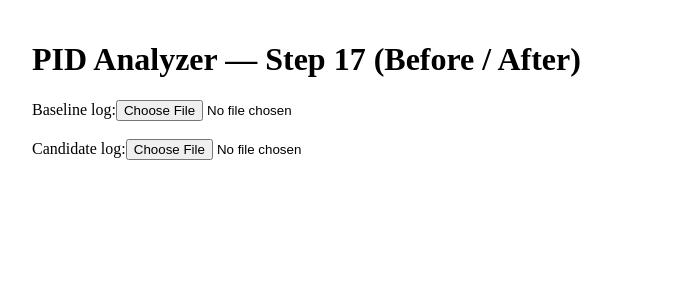
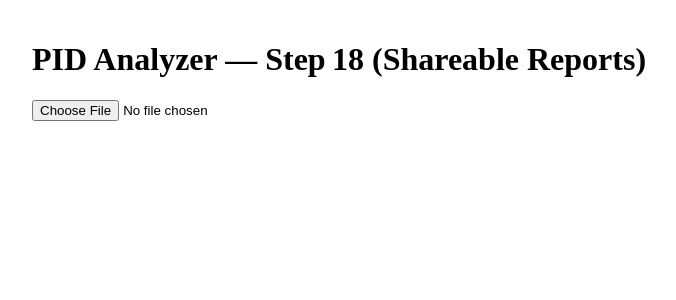
Before and after one commit to srul/inav-pid-analyzer, a React (Vite) app: page / in a window 1280 px wide. Shown: the top 300 px of the page, without its empty margins (208-884 px from the left). Built offline with nearby package versions, Linux system fonts and the light colour scheme.

Commit message:
Update App.jsx

```diff
--- a/src/App.jsx
+++ b/src/App.jsx
@@ -1,8 +1,23 @@
-import { useState } from "react";
+import { useState, useEffect } from "react";
 
 /* ================= CONFIG ================= */
 const AXES = ["roll", "pitch", "yaw"];
 const SEVERITY_ORDER = { OK: 0, WARNING: 1, CRITICAL: 2 };
+
+/* ================= URL ENCODE / DECODE ================= */
+function encodeReport(report) {
+  const json = JSON.stringify(report);
+  return btoa(encodeURIComponent(json));
+}
+
+function decodeReport(hash) {
+  try {
+    const json = decodeURIComponent(atob(hash));
+    return JSON.parse(json);
+  } catch {
+    return null;
+  }
+}
 
 /* ================= CSV PARSER ================= */
 function parseCSV(file, onSuccess, onError) {
@@ -10,27 +25,26 @@ function parseCSV(file, onSuccess, onError) {
   r.onload = () => {
     try {
       const lines = String(r.result).split(/\r?\n/).filter(Boolean);
-      const delim = lines[0].includes(";") ? ";" :
-                    lines[0].includes("\t") ? "\t" : ",";
+      const delim = lines[0].includes(";")
+        ? ";"
+        : lines[0].includes("\t")
+        ? "\t"
+        : ",";
       const headers = lines[0].split(delim);
 
       const idx = name => headers.indexOf(name);
       const t = idx("time");
-      const map = axis => ({
-        gyro: idx(`gyro[${axis}]`),
-        set: idx(`setpoint[${axis}]`)
-      });
 
       const data = lines.slice(1).map(l => {
         const p = l.split(delim);
-        const entry = { time: +p[t] };
+        const row = { time: +p[t] };
         AXES.forEach((a, i) => {
-          entry[a] = {
-            gyro: +p[map(i).gyro],
-            set: +p[map(i).set]
+          row[a] = {
+            gyro: +p[idx(`gyro[${i}]`)],
+            set: +p[idx(`setpoint[${i}]`)]
           };
         });
-        return entry;
+        return row;
       }).filter(r => !isNaN(r.time));
 
       onSuccess(data);
@@ -41,23 +55,23 @@ function parseCSV(file, onSuccess, onError) {
   r.readAsText(file);
 }
 
-/* ================= SIMPLE ANALYSIS ================= */
+/* ================= ANALYSIS ================= */
 function analyze(data) {
-  const result = {};
+  const axes = {};
   let global = "OK";
 
   AXES.forEach(a => {
     const g = data.map(r => r[a].gyro);
     const s = data.map(r => r[a].set);
-    const finalSet = s.at(-1);
+    const fs = s.at(-1);
 
-    if (Math.abs(finalSet) < 1e-6) {
-      result[a] = { severity: "OK", note: "Inactive" };
+    if (Math.abs(fs) < 1e-6) {
+      axes[a] = { severity: "OK", note: "Inactive" };
       return;
     }
 
     const peak = Math.max(...g);
-    const overshoot = ((peak - finalSet) / Math.abs(finalSet)) * 100;
+    const overshoot = ((peak - fs) / Math.abs(fs)) * 100;
 
     let severity = "OK";
     if (overshoot > 15) severity = "WARNING";
@@ -66,90 +80,103 @@ function analyze(data) {
     if (SEVERITY_ORDER[severity] > SEVERITY_ORDER[global])
       global = severity;
 
-    result[a] = {
+    axes[a] = {
       severity,
-      overshoot: overshoot.toFixed(1),
+      overshoot: overshoot.toFixed(1)
     };
   });
 
-  return { global, axes: result };
-}
-
-/* ================= DIFF ================= */
-function diff(before, after) {
-  return AXES.map(a => {
-    const b = before.axes[a].severity;
-    const f = after.axes[a].severity;
-    let status = "No Change";
-
-    if (SEVERITY_ORDER[f] < SEVERITY_ORDER[b]) status = "✅ Improved";
-    if (SEVERITY_ORDER[f] > SEVERITY_ORDER[b]) status = "⚠️ Regressed";
-
-    return {
-      axis: a,
-      before: b,
-      after: f,
-      status
-    };
-  });
+  return {
+    generatedAt: new Date().toISOString(),
+    global,
+    axes
+  };
 }
 
 /* ================= UI ================= */
 export default function App() {
-  const [baseData, setBaseData] = useState(null);
-  const [candData, setCandData] = useState(null);
+  const [data, setData] = useState(null);
+  const [report, setReport] = useState(null);
   const [error, setError] = useState("");
 
-  const base = baseData && analyze(baseData);
-  const cand = candData && analyze(candData);
-  const delta = base && cand && diff(base, cand);
+  // ✅ Restore from URL hash
+  useEffect(() => {
+    if (window.location.hash.length > 1) {
+      const decoded = decodeReport(window.location.hash.slice(1));
+      if (decoded) setReport(decoded);
+    }
+  }, []);
+
+  // ✅ Update URL when report changes
+  useEffect(() => {
+    if (report) {
+      window.location.hash = encodeReport(report);
+    }
+  }, [report]);
 
   return (
     <div style={{ padding: 20, maxWidth: 800, margin: "auto" }}>
-      <h1>PID Analyzer — Step 17 (Before / After)</h1>
+      <h1>PID Analyzer — Step 18 (Shareable Reports)</h1>
 
-      <label>
-        Baseline log:
-        <input type="file" onChange={e => parseCSV(e.target.files[0], setBaseData, setError)} />
-      </label>
-
-      <br /><br />
-
-      <label>
-        Candidate log:
-        <input type="file" onChange={e => parseCSV(e.target.files[0], setCandData, setError)} />
-      </label>
+      <input
+        type="file"
+        accept=".csv"
+        onChange={e =>
+          parseCSV(
+            e.target.files[0],
+            d => {
+              const r = analyze(d);
+              setReport(r);
+              setData(d);
+            },
+            setError
+          )
+        }
+      />
 
       {error && <div style={{ color: "red" }}>{error}</div>}
 
-      {delta && (
+      {report && (
         <>
-          <h2>Summary</h2>
-          <p>
-            Baseline: <b>{base.global}</b> → Candidate: <b>{cand.global}</b>
-          </p>
+          <h2>
+            Global Status:{" "}
+            <span
+              style={{
+                color:
+                  report.global === "CRITICAL"
+                    ? "red"
+                    : report.global === "WARNING"
+                    ? "orange"
+                    : "green"
+              }}
+            >
+              {report.global}
+            </span>
+          </h2>
 
-          <h2>Axis Comparison</h2>
           <table border="1" cellPadding="6">
             <thead>
               <tr>
                 <th>Axis</th>
-                <th>Before</th>
-                <th>After</th>
-                <th>Result</th>
+                <th>Severity</th>
+                <th>Overshoot (%)</th>
               </tr>
             </thead>
             <tbody>
-              {delta.map(d => (
-                <tr key={d.axis}>
-                  <td>{d.axis}</td>
-                  <td>{d.before}</td>
-                  <td>{d.after}</td>
-                  <td>{d.status}</td>
+              {AXES.map(a => (
+                <tr key={a}>
+                  <td>{a}</td>
+                  <td>{report.axes[a].severity}</td>
+                  <td>{report.axes[a].overshoot ?? "—"}</td>
                 </tr>
               ))}
             </tbody>
           </table>
+
+          <p style={{ marginTop: 12 }}>
+            🔗 This report is now encoded in the URL.
+            Copy & share the link to share this analysis.
+          </p>
         </>
       )}
     </div>
```
